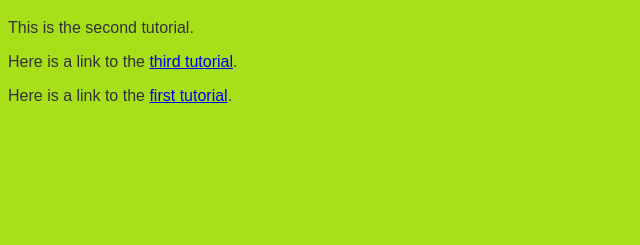
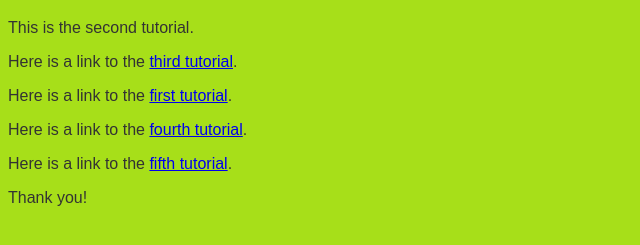
Before and after one commit to alphacoder5665/sigma-webdev, a plain HTML site: page tut2/index.html in a window 1280 px wide. Shown: the part 61-306 px from the top of the page, without its empty margins (0-640 px from the left). Drawn offline with Linux system fonts and the light colour scheme.

Commit message:
some more links added

```diff
--- a/tut2/index.html
+++ b/tut2/index.html
@@ -11,6 +11,9 @@
     <p>This is the second tutorial.</p>
     <p>Here is a link to the <a href="tut3.html">third tutorial</a>.</p>
     <p>Here is a link to the <a href="tut1.html">first tutorial</a>.</p>
+    <p>Here is a link to the <a href="tut4.html">fourth tutorial</a>.</p>
+    <p>Here is a link to the <a href="tut5.html">fifth tutorial</a>.</p>
+    <p>Thank you!</p>
 
 
     <script src="script.js"></script>
```
